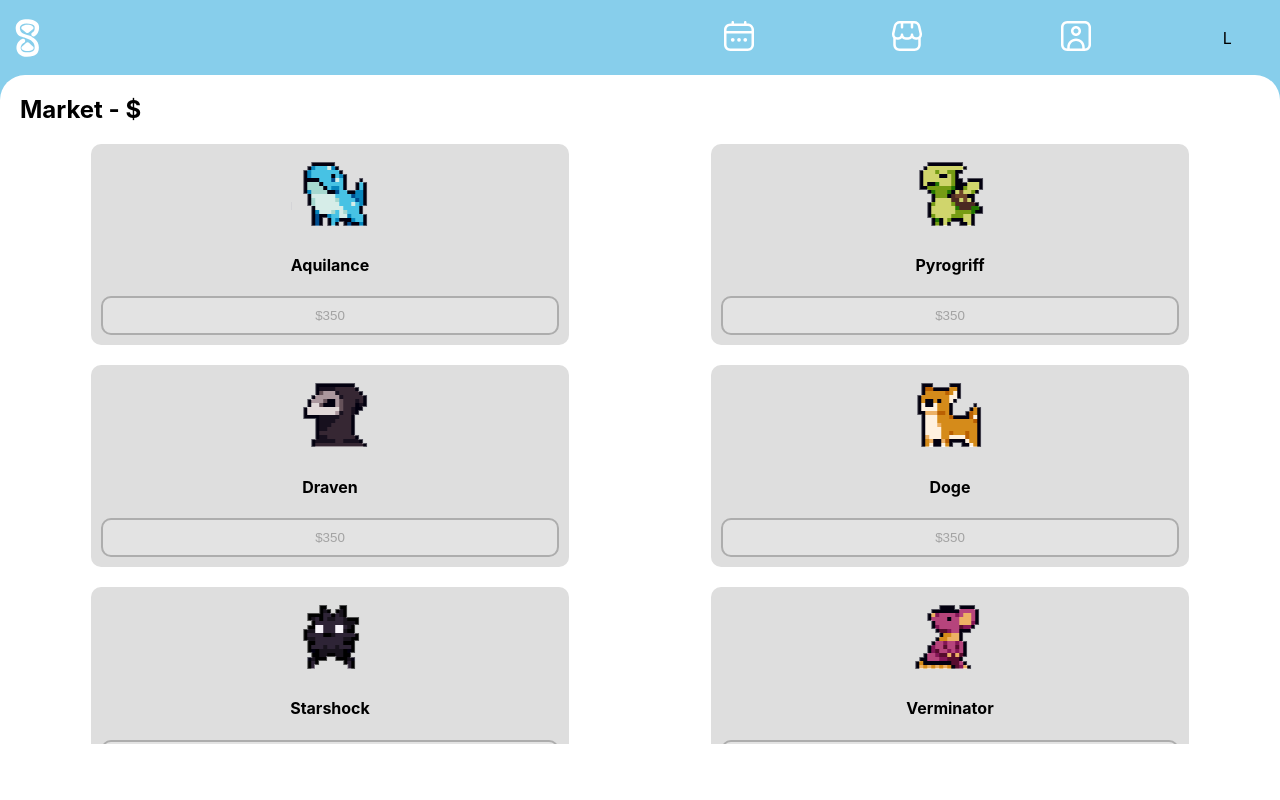
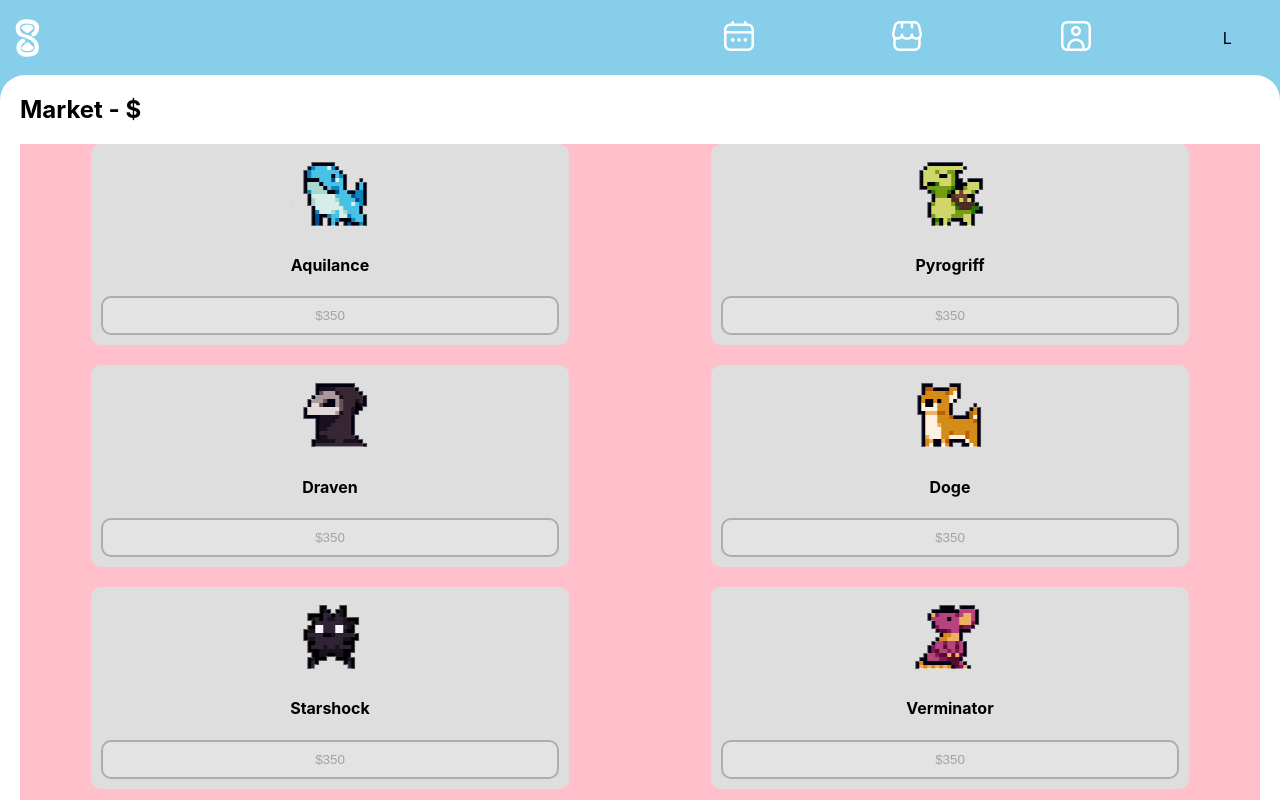
Before and after one commit to Gage-Lieble/Habify, a React (Create React App) app in the folder interface/: page / in a window 1280 px wide. Both pictures are taken after a click on the button 907 px from the left and 37 px from the top of the page. Shown: the top 800 px of the page. Built offline with nearby package versions, Linux system fonts and the light colour scheme; no server answers.

Commit message:
Still fixing scroll content

```diff
--- a/interface/src/index.css
+++ b/interface/src/index.css
@@ -5,10 +5,10 @@
     sans-serif;
   -webkit-font-smoothing: antialiased;
   -moz-osx-font-smoothing: grayscale;
+  overflow-x: hidden;
+  background-color: #87CEEB;
+  /* max-height: 100vh; */
 
-  background-color: #87CEEB;
-  max-height: 100vh;
-  overflow: hidden;
 /*
   background: rgb(255,255,255);
 background: linear-gradient(180deg, rgba(255,255,255,1) 0%, rgba(255,255,255,1) 0%, rgba(135,206,235,1) 0%, rgba(135,206,235,1) 15%, rgba(248,252,254,1) 15%, rgba(255,255,255,1) 100%); */
@@ -49,7 +49,12 @@
   background-color: white;
   border-radius: 25px 25px 0px 0px;
   min-height: 100vh;
+  overflow-y: scroll;
+  /* overflow-x: hidden; */
+  /* width: 100vw; */
 
+  display: flex;
+  flex-direction: column;
 }
 
 #calendarpg-wrap{
@@ -58,6 +63,7 @@
 
 .page-title{
   margin-top: 0px;
+
 }
 #calendar-wrap{
   margin: 0 auto;
@@ -124,16 +130,6 @@
 }
 
 
-
-
-
-
-
-
-
-
-
-
 .reward-card{
   background-color: rgb(222, 222, 222);
   display: flex;
@@ -149,12 +145,15 @@
 
 #shop-content{
   overflow-y: scroll;
-  height: 75vh;
+  /* height: 150%; */
   margin: auto;
   min-height: 80%;
   display: flex;
   flex-wrap: wrap;
+  background-color: pink;
 }
+
+
 
 
 .buy-btn{
@@ -165,22 +164,8 @@
 }
 
 #shoppg-wrap{
-  /* padding: 20px 20px 0px 20px;
-  height: 100vh;
-   */
   padding: 20px;
 }
-
-
-
-
-
-
-
-
-
-
-
 
 
 #inventorypg-wrap{
@@ -199,7 +184,7 @@
   background-color: #87CEEB;
   border-radius: 10px;
   padding: 20px;
-  margin-bottom: 25px;
+  margin-bottom: 15px;
 }
 #username-head{
   margin-top: 0px;
```
Also changed, not shown: 7 other files (tests, documents, lock files or other folders).
